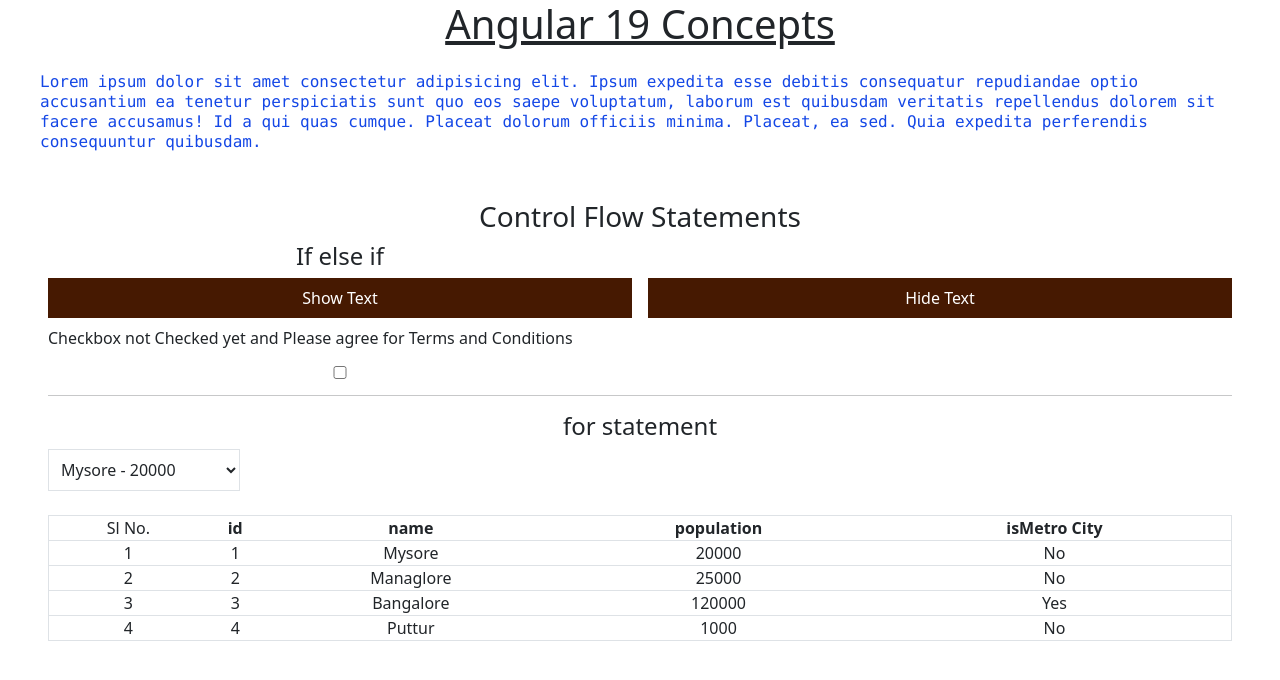
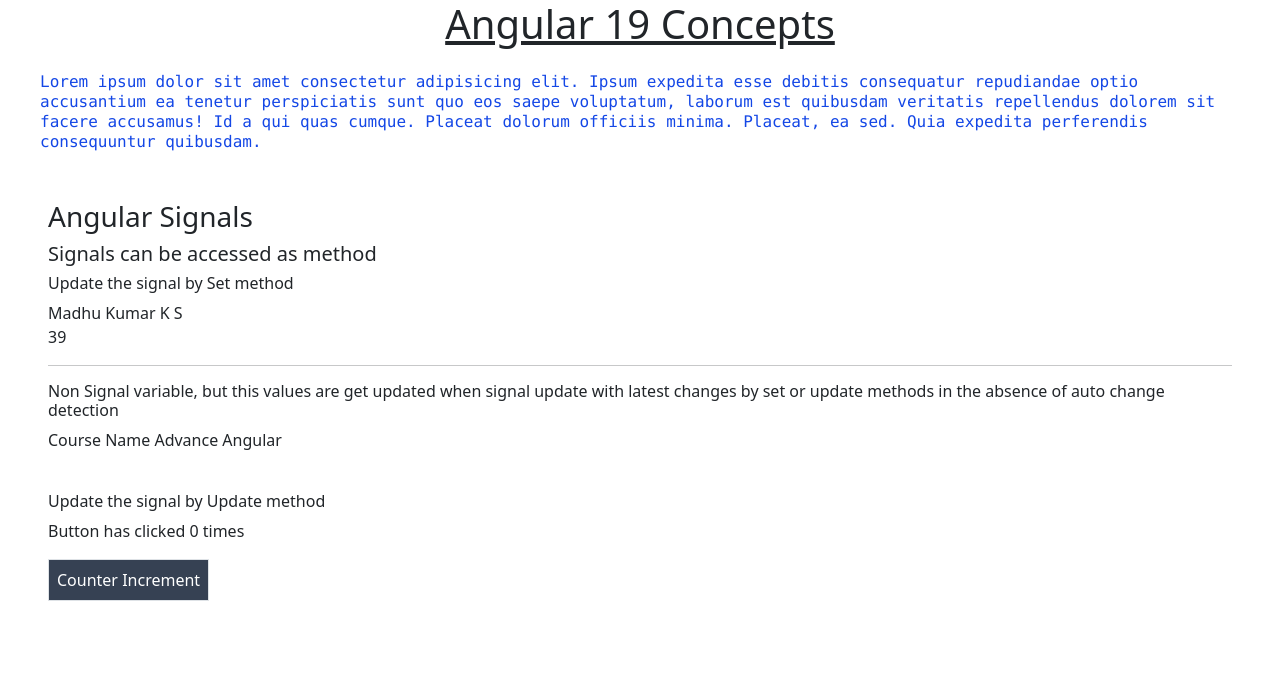
Before and after one commit to MadhuKumarGowda/Angular, an Angular app: page / in a window 1280 px wide. Shown: the top 680 px of the page. Built offline with nearby package versions, Linux system fonts and the light colour scheme.

Commit message:
Signal basic implementation

```diff
--- a/src/app/app.component.html
+++ b/src/app/app.component.html
@@ -13,5 +13,6 @@
  <app-ngif></app-ngif>
  <app-ng-class></app-ng-class>
  <app-ng-style></app-ng-style> -->
- <app-control-flow></app-control-flow>
+ <!-- <app-control-flow></app-control-flow> -->
+  <app-signal></app-signal>
 </div>
--- a/src/app/app.component.ts
+++ b/src/app/app.component.ts
@@ -1,10 +1,10 @@
 import { Component } from '@angular/core';
 import { RouterOutlet } from '@angular/router';
-import { ControlFlowComponent } from './components/control-flow/control-flow.component';
+import { SignalComponent } from './components/signal/signal.component';
 
 @Component({
   selector: 'app-root',
-  imports: [RouterOutlet, ControlFlowComponent],
+  imports: [RouterOutlet, SignalComponent],
   templateUrl: './app.component.html',
   styleUrl: './app.component.css',
 })
--- /dev/null
+++ b/src/app/components/signal/signal.component.html
@@ -0,0 +1,11 @@
+<h3> Angular Signals</h3>
+<h5> Signals can be accessed as method</h5>
+<h6>Update the signal by Set method</h6>
+<p> <label> {{firstName()}}</label> <br/> <span>{{age()}}</span></p>
+<hr/>
+<h6>Non Signal variable, but this values are get updated when signal update with latest changes by set or update methods in the absence of auto change detection</h6>
+<p><label> Course Name {{courseName}}</label></p>
+<br/>
+<h6>Update the signal by Update method</h6>
+<p><label>Button has clicked {{counter()}} times</label></p>
+<button class="border border-gray-400 bg-gray-700 text-white p-2" (click)="incrementCounter()"> Counter Increment</button>
--- /dev/null
+++ b/src/app/components/signal/signal.component.ts
@@ -0,0 +1,29 @@
+import { ChangeDetectionStrategy, Component, signal } from '@angular/core';
+
+@Component({
+  selector: 'app-signal',
+  imports: [],
+  templateUrl: './signal.component.html',
+  styleUrl: './signal.component.css',
+  changeDetection: ChangeDetectionStrategy.OnPush, // disable the auto change detection
+})
+export class SignalComponent {
+  // creating a signal
+  // signal without datatype
+  firstName = signal('Madhu');
+  // signal with datatype
+  age = signal<number>(39);
+  courseName: string = 'Angular';
+  counter = signal<number>(0);
+
+  constructor() {
+    setTimeout(() => {
+      this.firstName.set('Madhu Kumar K S');
+      this.courseName = 'Advance Angular';
+    }, 2000);
+  }
+
+  incrementCounter = (): void => {
+    this.counter.update((old_valve: number) => old_valve + 1);
+  };
+}
```
Also changed, not shown: src/app/components/signal/signal.component.css (added), 1 other file (tests, documents, lock files or other folders).
